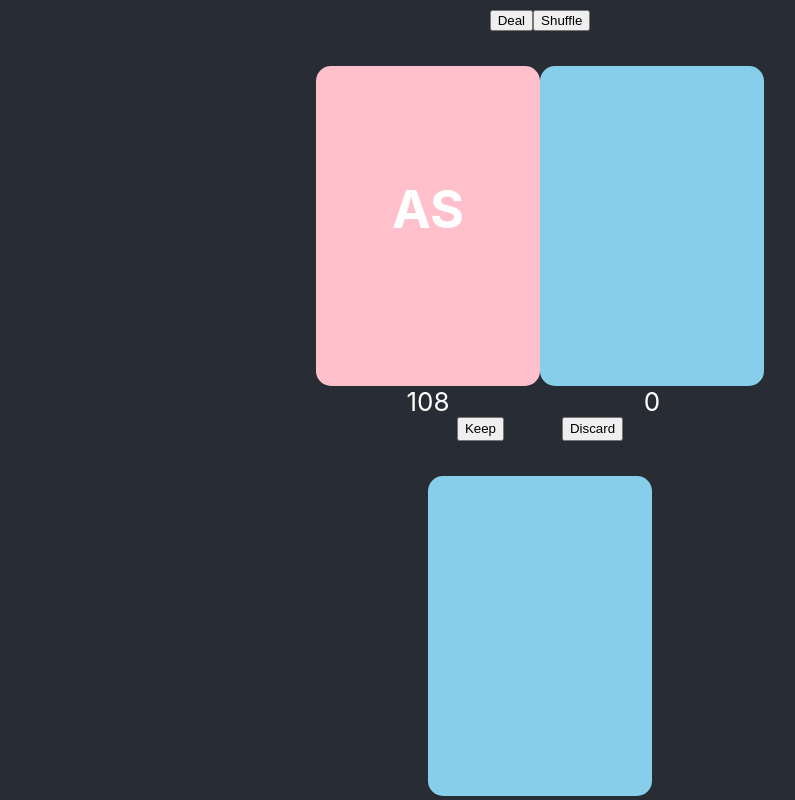
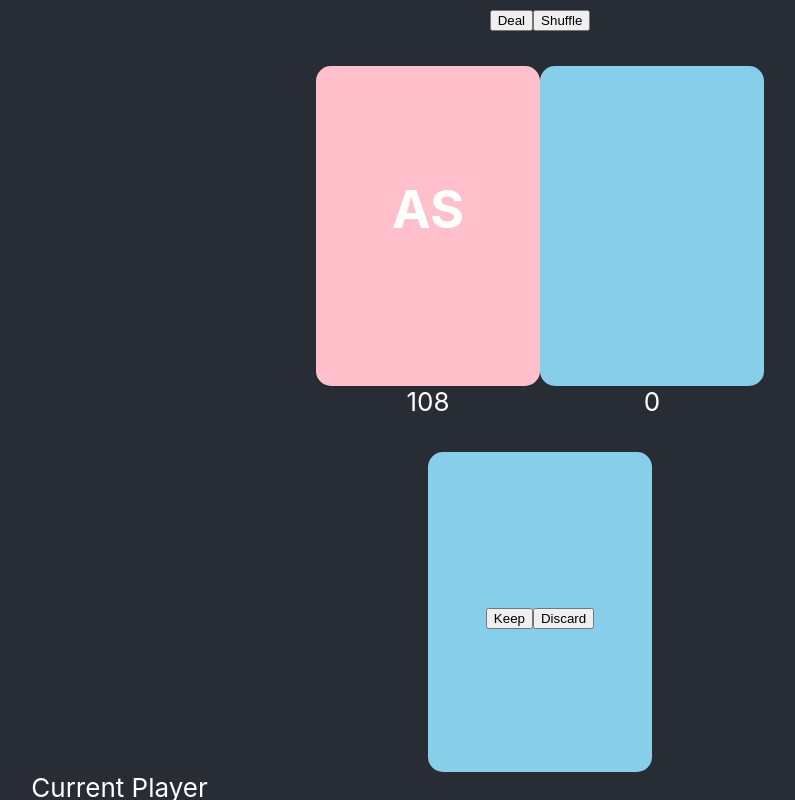
Before and after one commit to Gregory-Hawman/progressiveRummy, a React (Create React App) app in the folder rummy-app/: page / in a window 1280 px wide. Both pictures are taken after a click on the button "Ready?". Shown: the top 800 px of the page, without its empty margins (100-895 px from the left). Built offline with nearby package versions, Linux system fonts and the light colour scheme.

Commit message:
added the initial draw feature to start each round

```diff
--- a/rummy-app/src/components/deck.js
+++ b/rummy-app/src/components/deck.js
@@ -1,9 +1,14 @@
 import React from 'react';
 import '..//App.css';
 
-function Deck({ deckPile, deckCount, setDeckCount, setDrawnCard, hasCardDrawn, setHasCardDrawn, setIsRed }) {
+function Deck({ deckPile, deckCount, setDeckCount, discardPile, discardCount, setDiscardCount, setDrawnCard, hasCardDrawn, setHasCardDrawn, setIsRed }) {
 
     const handleDrawCard = () => {
+      if (discardPile.length === 0){
+        let initialFlip = deckPile.shift()
+        setDiscardCount(discardCount + 1)
+        discardPile.splice(0, 0, initialFlip)
+      } else {
         let drawnCard = deckPile.shift()
         setHasCardDrawn(true)
         setDeckCount(deckCount - 1)
@@ -12,6 +17,7 @@ function Deck({ deckPile, deckCount, setDeckCount, setDrawnCard, hasCardDrawn, s
           setIsRed(true)
         } else {
           setIsRed(false)
+        }
       }
     }
 
--- a/rummy-app/src/components/drawnCard.js
+++ b/rummy-app/src/components/drawnCard.js
@@ -19,13 +19,10 @@ function DrawnCard({ drawnCard, discardPile, setDrawnCard, discardCount, setDisc
 
   return (
     <div>
-      <div className='drawnButtons'>
+      <div className='drawnCard'>
+        <h1 className={isRed ? 'drawnRed' : 'drawnBlack'}>{drawnCard}</h1>
         <button>Keep</button>
         <button onClick={hasCardDrawn ? discardCard : null}>Discard</button>
-      </div>
-
-      <div className='drawnCard'>
-        <h1 className={isRed ? 'drawnRed' : 'drawnBlack'}>{drawnCard}</h1>
       </div>
     </div>
 
```
Lines whose indentation alone changed are shown as unchanged.
